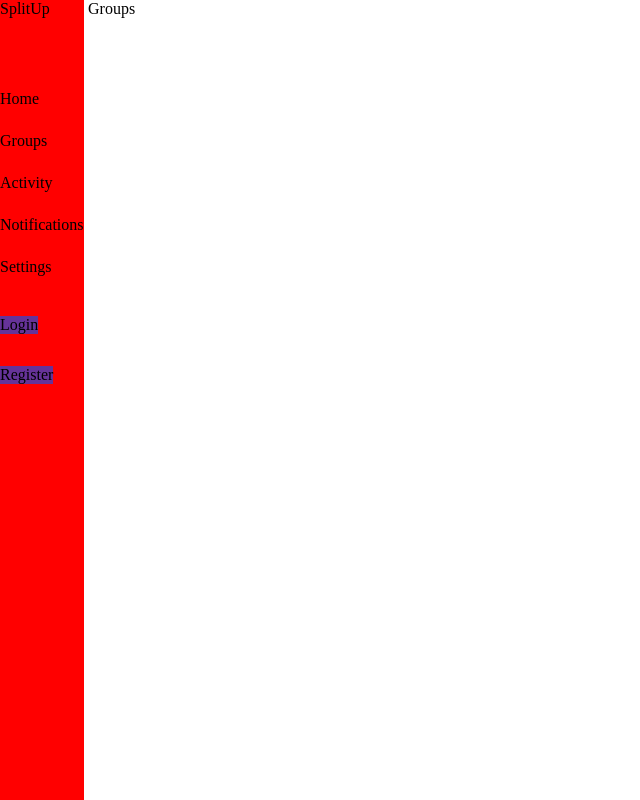
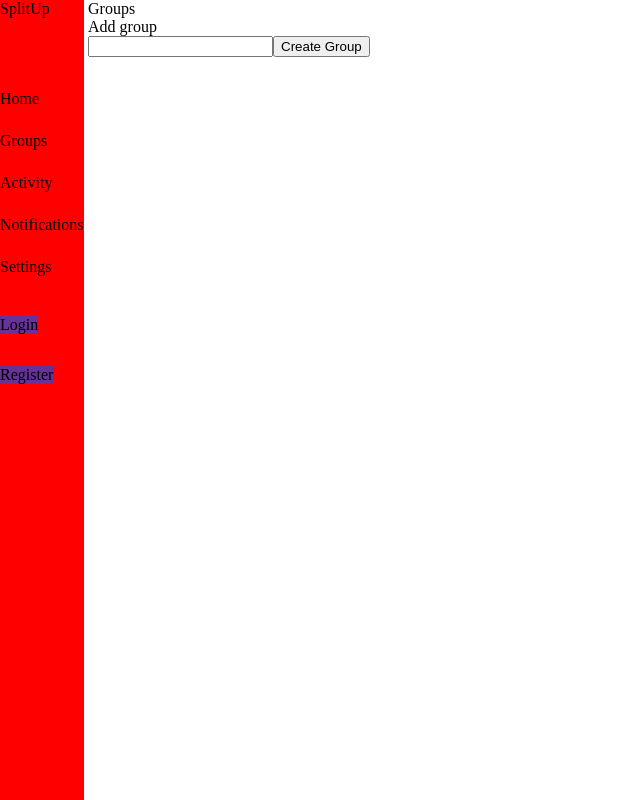
Before and after one commit to sankar6305/Split_react_app, a React (Create React App) app: page /groups in a window 1280 px wide. Shown: the whole page, without its empty margins (0-640 px from the left). Built offline with nearby package versions, Linux system fonts and the light colour scheme; sample sign-in values are in the browser's storage.

Commit message:
updated group

```diff
--- a/src/components/groups.jsx
+++ b/src/components/groups.jsx
@@ -1,4 +1,5 @@
 import React,{useEffect, useState} from 'react';
+import axios from 'axios';
 import { useNavigate } from 'react-router-dom';
 
 const Groups = () => {
@@ -10,8 +11,40 @@ const Groups = () => {
     //console.log(isAuth)
   }, [])
 
+  const [grpname, setGrapName] = useState()
+
+
+  const SubmitGrp = async () => {
+    const token = localStorage.getItem('access_token')
+    console.log(token)
+    console.log(grpname)
+    await axios.post('http://127.0.0.1:8000/formgroup/', {
+      grpname : grpname
+    }, {
+      headers: {
+          Authorization: `Bearer ${token}`
+      },
+  })
+  }
+
+
   return (
+    <>
     <div>Groups</div>
+    <div className="add_group_div">
+      <div className="add_group_btn">
+        Add group
+      </div>
+    </div>
+    <div className="add_group_div">
+      <div className="add_gorup_form">
+        <div>
+          <input type="text" name='group name' onChange={(e)=>setGrapName(e.target.value)} />
+          <button onClick={SubmitGrp}>Create Group</button>
+        </div>
+      </div>
+    </div>
+    </>
   )
 }
 
```
